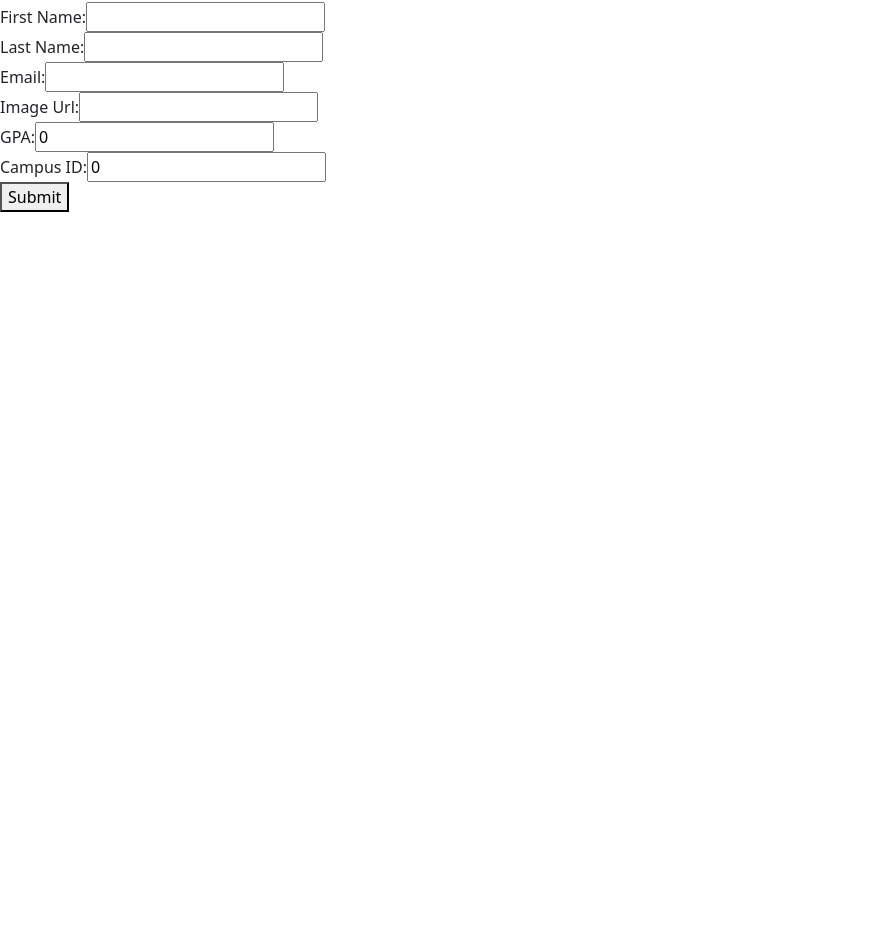
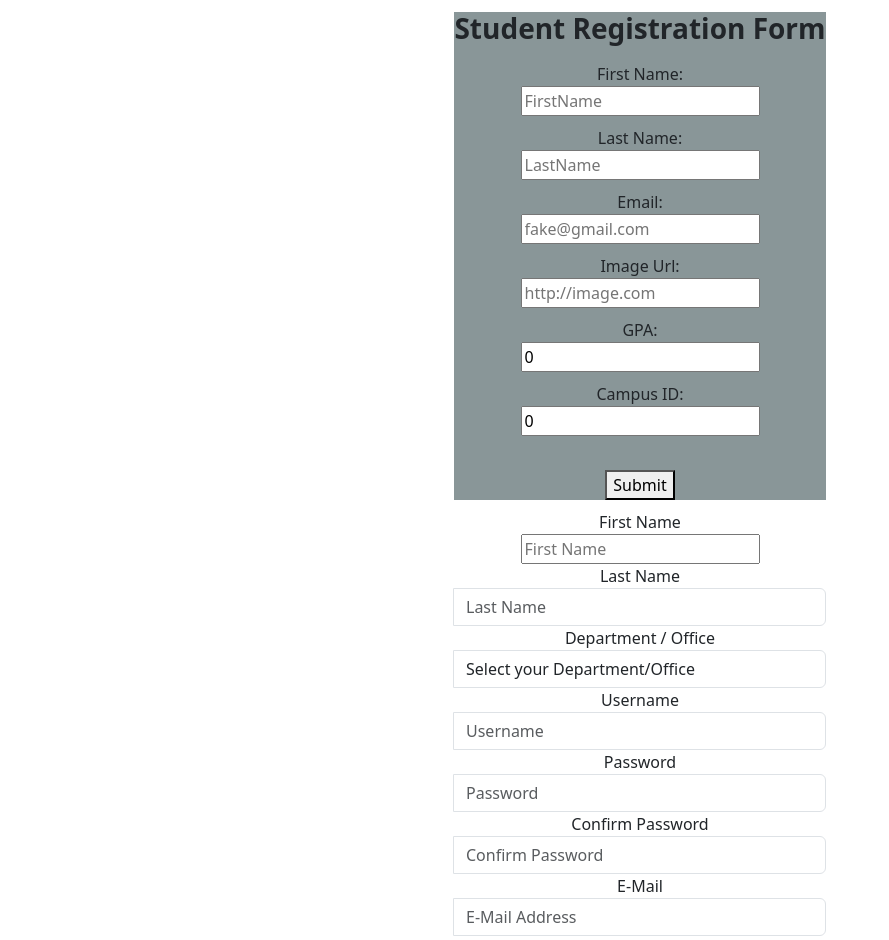
Before and after one commit to jons-repo/CRUD-App, a React (Create React App) app: page /students/add in a window 1280 px wide. Shown: the part 87-1027 px from the top of the page, without its empty margins (0-889 px from the left). Before the commit the page ends 800 px from the top, so only its background shows below. Built offline with nearby package versions, Linux system fonts and the light colour scheme.

Commit message:
changed the layout of the student registration form

```diff
--- a/src/App/App.css
+++ b/src/App/App.css
@@ -44,3 +44,17 @@
     padding-left:2rem;
     padding-right: 2rem;
   }
+
+  .addForm {
+    display:inline-block;
+    justify-content:left;
+
+
+    margin: 10px;
+    background-color: rgb(137, 150, 152);
+
+  }
+.formInput {
+    margin: 10px;
+    align-items: end;
+}
--- a/src/App/App.js
+++ b/src/App/App.js
@@ -17,6 +17,7 @@ function App() {
   return (
     <div>
     <Router>
+
         <div className="App">
 
           <nav className="navbar" style={{ backgroundColor: "#e3f2fd" }}>
--- a/src/components/studentForm.jsx
+++ b/src/components/studentForm.jsx
@@ -55,34 +55,186 @@ const StudentForm = ({ onSubmit }) => {
     };
 
     return (
-        <form onSubmit={handleSubmitChange}>
         <div>
-                <label htmlFor="firstName">First Name: </label>
-                <input type = "text" id= "firstName" value={firstName} onChange={handleFirstNameChange}/>
+            <form class="addForm" onSubmit={handleSubmitChange}>
+
+                <center><legend><h3><b>Student Registration Form</b></h3></legend></center><br />
+
+
+                <div class="formInput">
+                    <label htmlFor="firstName" >First Name: </label>
+                    <div>
+                        <input type="text" placeholder="FirstName" id="firstName" value={firstName} onChange={handleFirstNameChange} />
                     </div>
+                </div>
+                <div class="formInput">
+                    <label htmlFor="lastName">Last Name: </label>
                     <div>
-                <label htmlFor="lastName">Last Name: </label>
-                <input type = "text" id= "lastName" value={lastName} onChange={handleLastNameChange}/>
+                        <input type="text" placeholder="LastName" id="lastName" value={lastName} onChange={handleLastNameChange} />
                     </div>
+                </div>
+                <div class="formInput">
+                    <label htmlFor="email">Email: </label>
                     <div>
-                <label htmlFor="email">Email: </label>
-                <input type="text" id = "email" value={email} onChange={handleEmailChange}/>
+                        <input type="text" placeholder="fake@gmail.com" id="email" value={email} onChange={handleEmailChange} />
                     </div>
+                </div>
+                <div class="formInput">
+                    <label htmlFor="imageUrl">Image Url: </label>
                     <div>
-                <label htmlFor="imageUrl">Image Url: </label>
-                <input type="text" id="imageUrl" value={imageUrl} onChange={handleImageUrlChange}/>
+                        <input type="text" placeholder="http://image.com" id="imageUrl" value={imageUrl} onChange={handleImageUrlChange} />
+
                     </div>
+                </div>
+                <div class="formInput">
+                    <label htmlFor="gpa">GPA: </label>
                     <div>
-                <label htmlFor="gpa">GPA: </label>
-                <input type="number" step = "0.1" id="gpa" value={gpa} onChange={handleGpaChange}/>
+                        <input type="number" step="0.1" id="gpa" value={gpa} onChange={handleGpaChange} />
                     </div>
+                </div>
+                <div class="formInput">
+                    <label htmlFor="campus id">Campus ID: </label>
                     <div>
-                <label htmlFor="campus id">Campus ID: </label>
                         <input type="number" id="campuId" value={campusId} onChange={handleCampusIdChange} />
                     </div>
+                </div>
+                <br></br>
 
                 <button type="submit">Submit</button>
+
+
             </form>
+
+
+            <div class="container">
+
+                <form class="well form-horizontal" action=" " method="post" id="contact_form">
+                    <fieldset>
+
+                        {/* <!-- Form Name --> */}
+
+                        {/* <!-- Text input--> */}
+
+                        <div >
+                            <label >First Name</label>
+                            <div >
+                                <div >
+                                    <input name="first_name" placeholder="First Name" type="text" />
+                                </div>
+                            </div>
+                        </div>
+
+                        {/* <!-- Text input--> */}
+
+                        <div class="form-group">
+                            <label class="col-md-4 control-label" >Last Name</label>
+                            <div class="col-md-4 inputGroupContainer">
+                                <div class="input-group">
+                                    <span class="input-group-addon"><i class="glyphicon glyphicon-user"></i></span>
+                                    <input name="last_name" placeholder="Last Name" class="form-control" type="text" />
+                                </div>
+                            </div>
+                        </div>
+
+                        <div class="form-group">
+                            <label class="col-md-4 control-label">Department / Office</label>
+                            <div class="col-md-4 selectContainer">
+                                <div class="input-group">
+                                    <span class="input-group-addon"><i class="glyphicon glyphicon-list"></i></span>
+                                    <select name="department" class="form-control selectpicker">
+                                        <option value="">Select your Department/Office</option>
+                                        <option>Department of Engineering</option>
+                                        <option>Department of Agriculture</option>
+                                        <option >Accounting Office</option>
+                                        <option >Tresurer's Office</option>
+                                        <option >MPDC</option>
+                                        <option >MCTC</option>
+                                        <option >MCR</option>
+                                        <option >Mayor's Office</option>
+                                        <option >Tourism Office</option>
+                                    </select>
+                                </div>
+                            </div>
+                        </div>
+
+                        {/* <!-- Text input--> */}
+
+                        <div class="form-group">
+                            <label class="col-md-4 control-label">Username</label>
+                            <div class="col-md-4 inputGroupContainer">
+                                <div class="input-group">
+                                    <span class="input-group-addon"><i class="glyphicon glyphicon-user"></i></span>
+                                    <input name="user_name" placeholder="Username" class="form-control" type="text" />
+                                </div>
+                            </div>
+                        </div>
+
+                        {/* <!-- Text input--> */}
+
+                        <div class="form-group">
+                            <label class="col-md-4 control-label" >Password</label>
+                            <div class="col-md-4 inputGroupContainer">
+                                <div class="input-group">
+                                    <span class="input-group-addon"><i class="glyphicon glyphicon-user"></i></span>
+                                    <input name="user_password" placeholder="Password" class="form-control" type="password" />
+                                </div>
+                            </div>
+                        </div>
+
+                        {/* <!-- Text input--> */}
+
+                        <div class="form-group">
+                            <label class="col-md-4 control-label" >Confirm Password</label>
+                            <div class="col-md-4 inputGroupContainer">
+                                <div class="input-group">
+                                    <span class="input-group-addon"><i class="glyphicon glyphicon-user"></i></span>
+                                    <input name="confirm_password" placeholder="Confirm Password" class="form-control" type="password" />
+                                </div>
+                            </div>
+                        </div>
+
+                        {/* <!-- Text input--> */}
+                        <div class="form-group">
+                            <label class="col-md-4 control-label">E-Mail</label>
+                            <div class="col-md-4 inputGroupContainer">
+                                <div class="input-group">
+                                    <span class="input-group-addon"><i class="glyphicon glyphicon-envelope"></i></span>
+                                    <input name="email" placeholder="E-Mail Address" class="form-control" type="text" />
+                                </div>
+                            </div>
+                        </div>
+
+
+                        {/* <!-- Text input--> */}
+
+                        <div class="form-group">
+                            <label class="col-md-4 control-label">Contact No.</label>
+                            <div class="col-md-4 inputGroupContainer">
+                                <div class="input-group">
+                                    <span class="input-group-addon"><i class="glyphicon glyphicon-earphone"></i></span>
+                                    <input name="contact_no" placeholder="(639)" class="form-control" type="text" />
+                                </div>
+                            </div>
+                        </div>
+
+                        {/* <!-- Select Basic --> */}
+
+                        {/* <!-- Success message --> */}
+                        <div class="alert alert-success" role="alert" id="success_message">Success <i class="glyphicon glyphicon-thumbs-up"></i> Success!.</div>
+
+                        {/* <!-- Button --> */}
+                        <div class="form-group">
+                            <label class="col-md-4 control-label"></label>
+                            <div class="col-md-4"><br />
+                            </div>
+                        </div>
+
+                    </fieldset>
+                </form>
+            </div>
+        </div>
+
+
     );
 };
 
--- a/src/pages/AddStudent.jsx
+++ b/src/pages/AddStudent.jsx
@@ -10,10 +10,13 @@ const AddStudent = () => {
     };
 
     return (
-        <div>
-            <h2>Add Student page</h2>
+        <center>
+            <div>
+            <h2 class="centered">Add Student Page</h2>
             <StudentForm onSubmit={handleFormSubmit}/>
-        </div>
+            </div>
+        </center>
     );
+
 };
 export default AddStudent;
```
Lines whose indentation alone changed are shown as unchanged.
